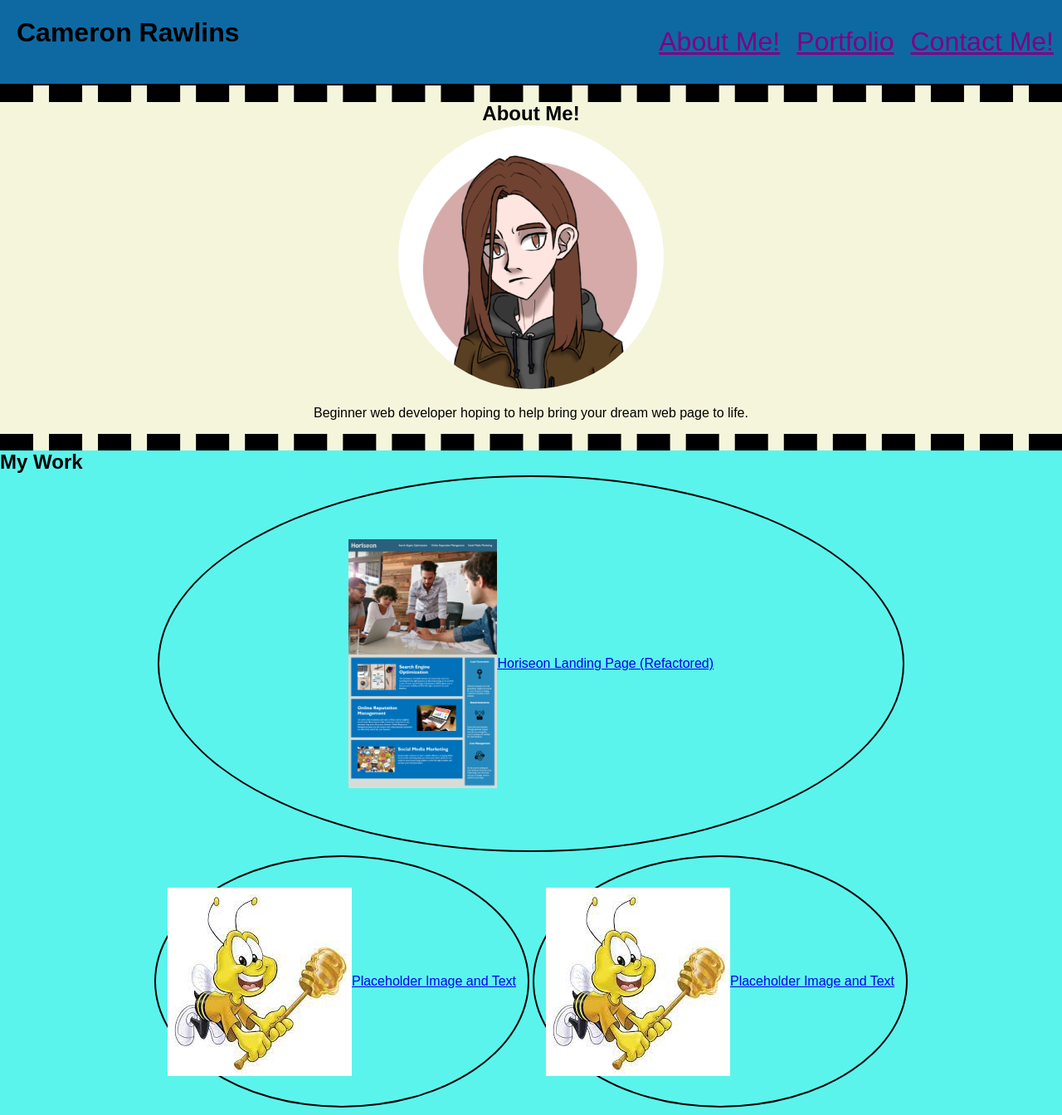
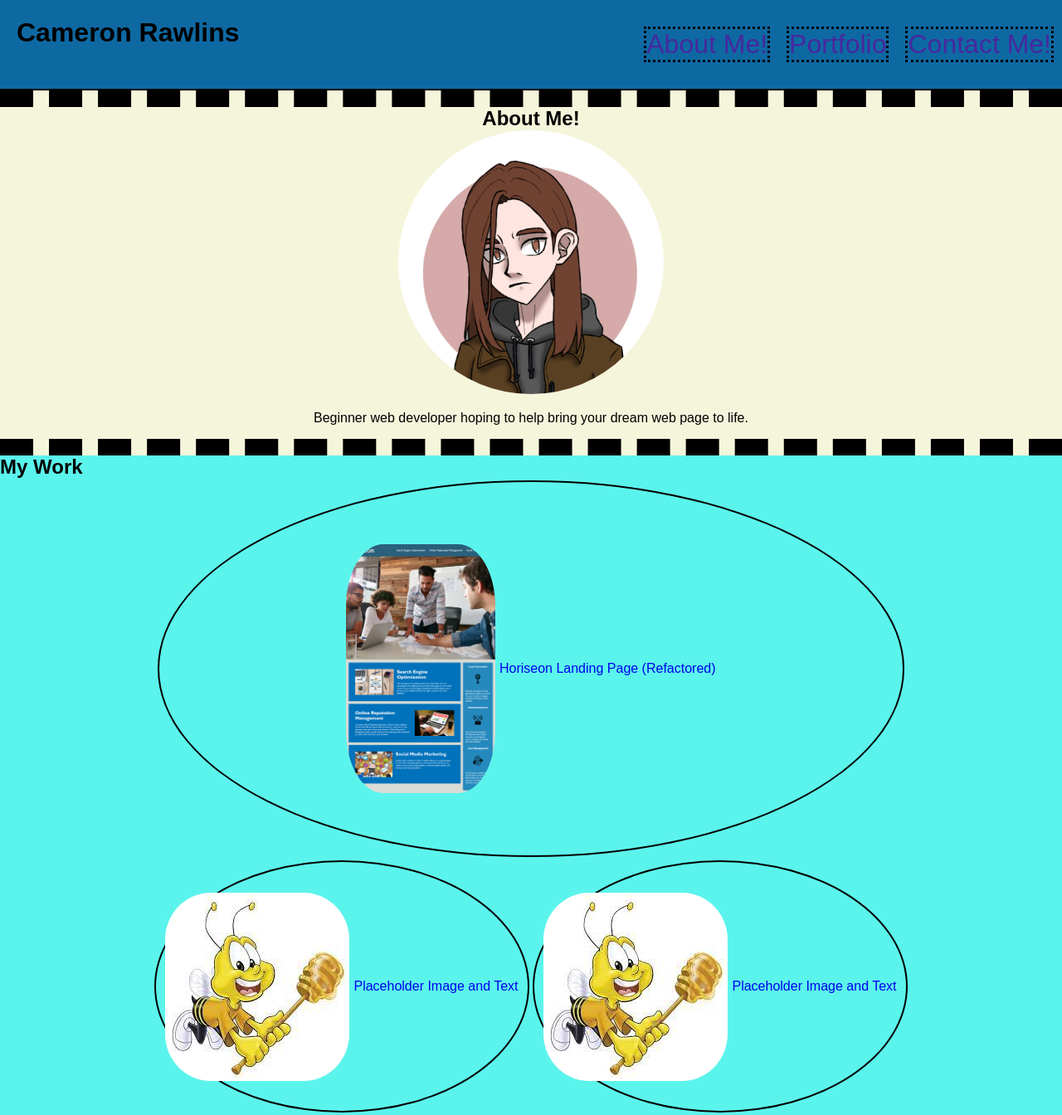
Before and after one commit to GameCatCam/portfolio-advanced-css-challenge, a plain HTML site: page index.html in a window 1280 px wide. Shown: the top 1344 px of the page at 83% size. Drawn offline with Linux system fonts and the light colour scheme.

Commit message:
Final tweaks on .css file and adjusted viewport functionality.

```diff
--- a/assets/style2.css
+++ b/assets/style2.css
@@ -29,6 +29,11 @@ h2 {
 
 li {
     margin: 0px 10px;
+    border: black dotted;
+}
+
+section ul li {
+    border: 0px;
 }
 
 figure {
@@ -46,6 +51,14 @@ footer {
 
 h3 {
     text-align: center;
+}
+
+figcaption {
+    margin-left: 5px;
+}
+
+a {
+    text-decoration: none;
 }
 
 .nav-bar {
@@ -105,14 +118,27 @@ h3 {
 
 #port-img {
     height: 300px;
+    border-radius: 25%;
+    border: 2px black;
+}
+
+#other-img {
+    border-radius: 25%;
+    border: 2px black;
 }
 
 @media screen and (max-width: 768px) {
     .portfolio-boxes {
         flex-direction: column;
+        align-content: center;
+    }
+
+    .portfolio-box {
+        width: 45%;
+        justify-content: center;
     }
 
     #bigger-box {
-        width: 35%;
+        width: 90%;
     }
 }
--- a/index.html
+++ b/index.html
@@ -16,13 +16,13 @@
         <nav>
             <ul class="nav-bar">
                 <li>
-                    <a href="#about-me" style="color:purple">About Me!</a>
+                    <a href="#about-me" style="color:#47289e">About Me!</a>
                 </li>
                 <li>
-                    <a href="#portfolio" style="color:purple">Portfolio</a>
+                    <a href="#portfolio" style="color:#47289e">Portfolio</a>
                 </li>
                 <li>
-                    <a href="#contact-me" style="color:purple;">Contact Me!</a>
+                    <a href="#contact-me" style="color:#47289e;">Contact Me!</a>
                 </li>
             </ul>
         </nav>
@@ -49,13 +49,13 @@
             </a>
             <a href="#" class="portfolio-box">
                 <figure>
-                    <img src="./assets/bee.jpeg" alt="placeholder image">
+                    <img id="other-img" src="./assets/bee.jpeg" alt="placeholder image">
                     <figcaption>Placeholder Image and Text</figcaption>
                 </figure>
             </a>
             <a href="#" class="portfolio-box">
                 <figure>
-                    <img src="./assets/bee.jpeg" alt="placeholder image">
+                    <img id="other-img" src="./assets/bee.jpeg" alt="placeholder image">
                     <figcaption>Placeholder Image and Text</figcaption>
                 </figure>
             </a>
```
